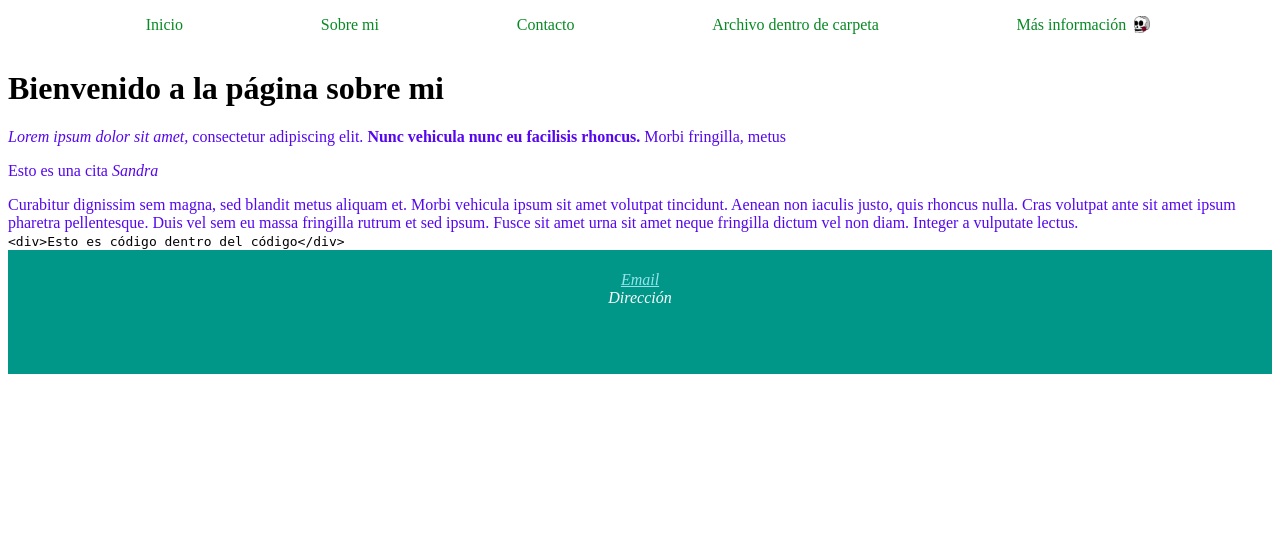
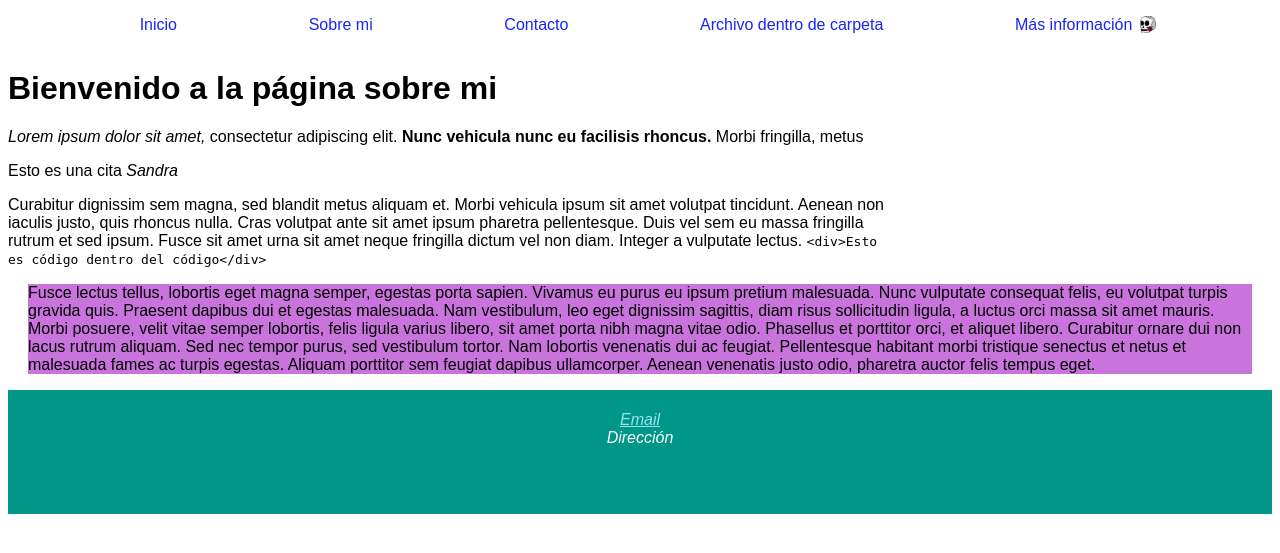
Before and after one commit to Sandrasangithub/sandra, a PHP site: page /sobre-mi.html in a window 1280 px wide. Shown: the top 553 px of the page. Run offline with PHP 8.4, Linux system fonts and the light colour scheme.

Commit message:
Ejercicio del módulo 05 CSS parte 3

```diff
--- a/css/estilo.css
+++ b/css/estilo.css
@@ -1,3 +1,8 @@
+:root{
+--verdeagua: #009688;
+--azul: #1924FA;
+--morado: #c874dc;
+}
 nav>ul {
     list-style: none;
     display: flex;
@@ -30,6 +35,7 @@ h1.h1small {
 }
 body {
     margin-top: 70px;
+    font-family: 'Catamaran', sans-serif;
 }
 .cm {
     background: blue;
@@ -38,7 +44,7 @@ body {
     color: white;
 }
 .mm {
-    background: #009688;
+    background: var(--verdeagua);
     width: 100mm;
     height: 100mm;
     color: white;
@@ -94,7 +100,7 @@ body {
 }
 /* Así se hacen los comentarios */
 #footer {
-    background: #009688;
+    background: var(--verdeagua);
     color: white;
     text-align: center;
     padding: 5px;
@@ -113,13 +119,20 @@ p.intro {
     margin: 5px;
 }
 div, span {
-    color: #5507ef;
+    color: #000000;
+    animation-name: cambiocolor;
+    animation-duration: 5s;
+}
+@keyframes cambiocolor {
+    0%{color: var(--verdeagua)}
+    50%{color: var(--azul)}
+    100%{color:black}
 }
 div span {
     background: #e4e4e4;
 }
 a {
-    color: #078923;
+    color: var(--azul);
     text-decoration: none;
 }
 #footer a {
@@ -144,11 +157,12 @@ section.geometria {
     justify-content: center;
 }
 .cuadrado {
-    background: #bb0039;
+    background: var(--morado);
     width: 200px;
     height: 200px;
     position: relative;
     margin: 50px 50px 50px 50px;
+    z-index: -1;
 }
 .circulo {
     width: 50px;
@@ -170,14 +184,14 @@ section.geometria {
     background-repeat: no-repeat;
     background-position-x: center;
     background-position-y: center;
-    border: 12px solid #bb0039;
+    border: 12px solid var(--morado);
 }
 .perrito {
     margin: auto;
     width: 667px;
     height: 212px;
     background-image: url(/imagenes/perrito.png);
-    background-color: #bb003929;
+    background-color: var(--morado);
     background-repeat: no-repeat;
     background-size: contain;
     background-position: center;
@@ -190,3 +204,40 @@ a[target="_blank"] {
     background-position-y: center;
     background-position-x: right;
 }
+img {
+    max-width: 100%;
+}
+.cita {
+    width: max(70%, 300px);
+}
+.hola {
+    background: var(--morado);
+    width: calc(100% - 40px);
+    margin: auto;
+}
+/*Responsive*/
+@media all and (min-width: 400px) and (max-width: 800px)
+{
+    nav>ul {
+        display: flex;
+        flex-direction: column;
+        height: auto;
+        align-items: center;
+    }
+    section#bannerhome {
+        margin: 180px 0 0 0;
+    }
+    h1.h1small {
+        position: inherit;
+    }
+}
+nav>ul li {
+    margin: 6px 0px;
+}
+@media all and (min-width: 2200px)
+{
+    * {
+        max-width: 2200px;
+        margin: auto;
+    }
+}
--- a/index.html
+++ b/index.html
@@ -4,7 +4,8 @@
     <head>
         <meta name="viewport" content="width=device-width, initial-scale=1.0">
         <meta charset="UTF-8">
-        <link rel="stylesheet" href="/css/estilo.css">
+        <link  href="/css/fonts.css" rel="stylesheet">
+        <link rel="stylesheet" href="/css/estilo.css"  >
         <title>Esto es un título de ejemplo</title>
         <style>
             .intro {
--- a/sobre-mi.html
+++ b/sobre-mi.html
@@ -1 +1,45 @@
-<!DOCTYPE html><html lang="es"> <head> <meta name="viewport" content="width=device-width, initial-scale=1.0"> <meta charset="UTF-8"> <link rel="stylesheet" href="/css/estilo.css"><title>Sobre mi</title> </head><body> <header> <nav> <ul> <li><a href="/">Inicio</a></li><li><a href="/sobre-mi.html">Sobre mi </a></li><li><a href="/contacto.html">Contacto</a></li><li><a href="/carpeta/archivo-carpeta.html">Archivo dentro de carpeta</a></li><li><a href="https://carlos.sanchezdonate.com/" target="_blank">Más información</a></li></ul> </nav> </header> <h1>Bienvenido a la página sobre mi</h1> <div> <em>Lorem ipsum dolor sit amet,</em> consectetur adipiscing elit. <strong>Nunc vehicula nunc eu facilisis rhoncus.</strong> Morbi fringilla, metus <p> <blockquotes cite="https://carlos.sanchezdonate.com/"> Esto es una cita <cite>Sandra</cite> </blockquotes> </p>Curabitur dignissim sem magna, sed blandit metus aliquam et. Morbi vehicula ipsum sit amet volutpat tincidunt. Aenean non iaculis justo, quis rhoncus nulla. Cras volutpat ante sit amet ipsum pharetra pellentesque. Duis vel sem eu massa fringilla rutrum et sed ipsum. Fusce sit amet urna sit amet neque fringilla dictum vel non diam. Integer a vulputate lectus. </div><code> &lt;div&gt;Esto es código dentro del código&lt;/div&gt; </code> <section id="footer"> <footer> <p> <address> <a href="mailto:hola@gmail.com">Email</a><br/> Dirección </address> </p></footer> </section></body></html>
+<!DOCTYPE html>
+<html lang="es">
+
+<head>
+    <meta name="viewport" content="width=device-width, initial-scale=1.0">
+    <meta charset="UTF-8">
+    <link rel="stylesheet" href="/css/estilo.css">
+    <title>Sobre mi</title>
+</head>
+
+<body>
+    <header>
+        <nav>
+            <ul>
+                <li><a href="/">Inicio</a></li>
+                <li><a href="/sobre-mi.html">Sobre mi </a></li>
+                <li><a href="/contacto.html">Contacto</a></li>
+                <li><a href="/carpeta/archivo-carpeta.html">Archivo dentro de carpeta</a></li>
+                <li><a href="https://carlos.sanchezdonate.com/" target="_blank">Más información</a></li>
+            </ul>
+        </nav>
+    </header>
+    <h1>Bienvenido a la página sobre mi</h1>
+    <div class="cita"> <em>Lorem ipsum dolor sit amet,</em> consectetur adipiscing elit. <strong>Nunc vehicula nunc eu facilisis rhoncus.</strong> Morbi fringilla, metus
+        <p>
+            <blockquotes cite="https://carlos.sanchezdonate.com/"> Esto es una cita <cite>Sandra</cite> </blockquotes>
+        </p>Curabitur dignissim sem magna, sed blandit metus aliquam et. Morbi vehicula ipsum sit amet volutpat tincidunt. Aenean non iaculis justo, quis rhoncus nulla. Cras volutpat ante sit amet ipsum pharetra pellentesque. Duis vel sem eu massa fringilla
+        rutrum et sed ipsum. Fusce sit amet urna sit amet neque fringilla dictum vel non diam. Integer a vulputate lectus.
+        <code> &lt;div&gt;Esto es código dentro del código&lt;/div&gt; </code>
+    </div>
+      <div class="hola">
+        <p>Fusce lectus tellus, lobortis eget magna semper, egestas porta sapien. Vivamus eu purus eu ipsum pretium malesuada. Nunc vulputate consequat felis, eu volutpat turpis gravida quis. Praesent dapibus dui et egestas malesuada. Nam vestibulum, leo eget dignissim sagittis, diam risus sollicitudin ligula, a luctus orci massa sit amet mauris. Morbi posuere, velit vitae semper lobortis, felis ligula varius libero, sit amet porta nibh magna vitae odio. Phasellus et porttitor orci, et aliquet libero. Curabitur ornare dui non lacus rutrum aliquam. Sed nec tempor purus, sed vestibulum tortor. Nam lobortis venenatis dui ac feugiat. Pellentesque habitant morbi tristique senectus et netus et malesuada fames ac turpis egestas. Aliquam porttitor sem feugiat dapibus ullamcorper. Aenean venenatis justo odio, pharetra auctor felis tempus eget.</p>
+      </div>
+      <section id="footer">
+        <footer>
+           <p>
+                <address>
+                    <a href="mailto:hola@gmail.com">Email</a><br/>
+                    Dirección
+                </address>
+       </footer>
+    </section>
+</body>
+
+</html>
```
Also changed, not shown: css/fonts.css (added, +1 -0 lines), css/woff/catamaran100.woff2 (added), css/woff/catamaranv17.woff2 (added).
